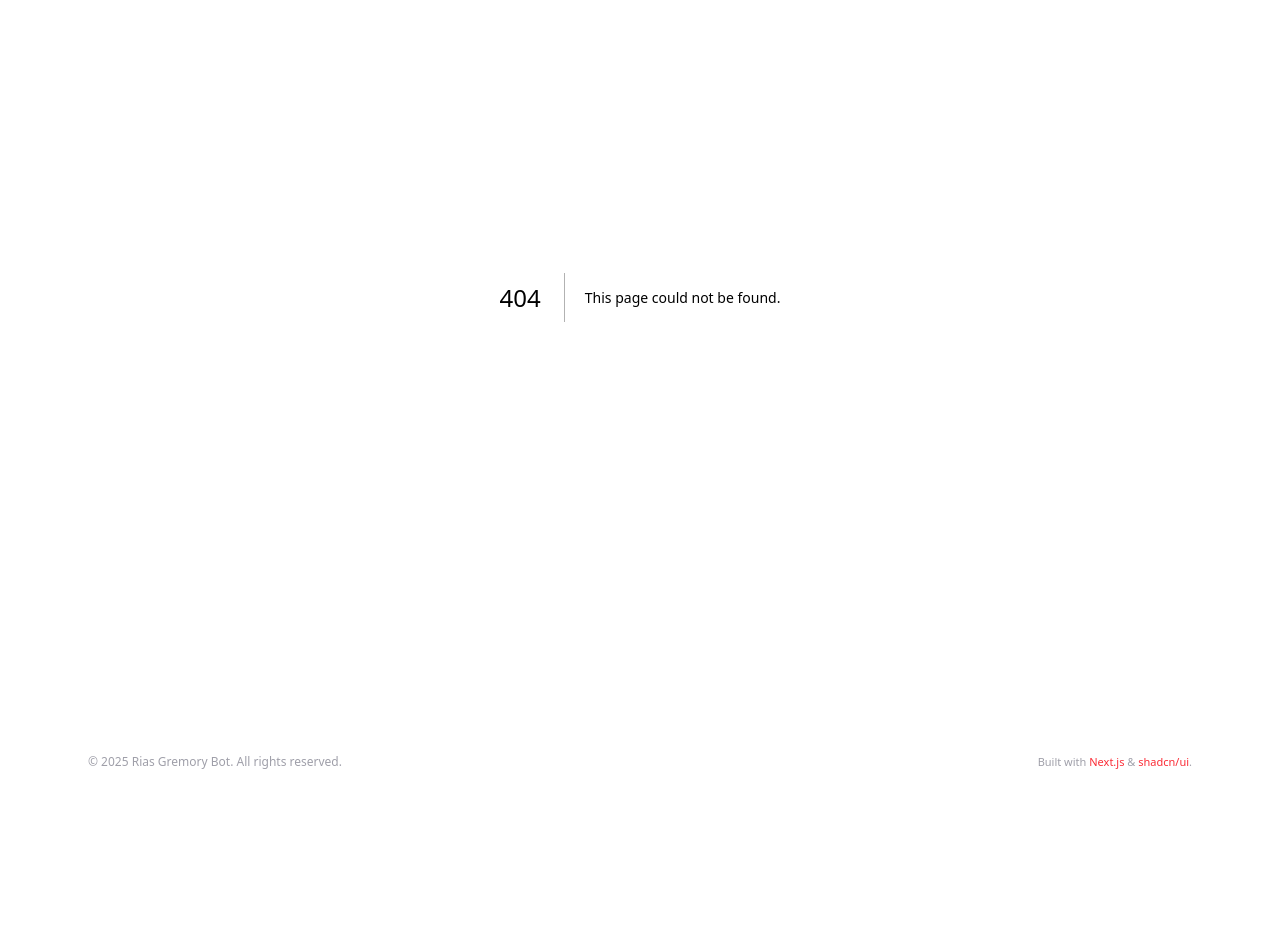
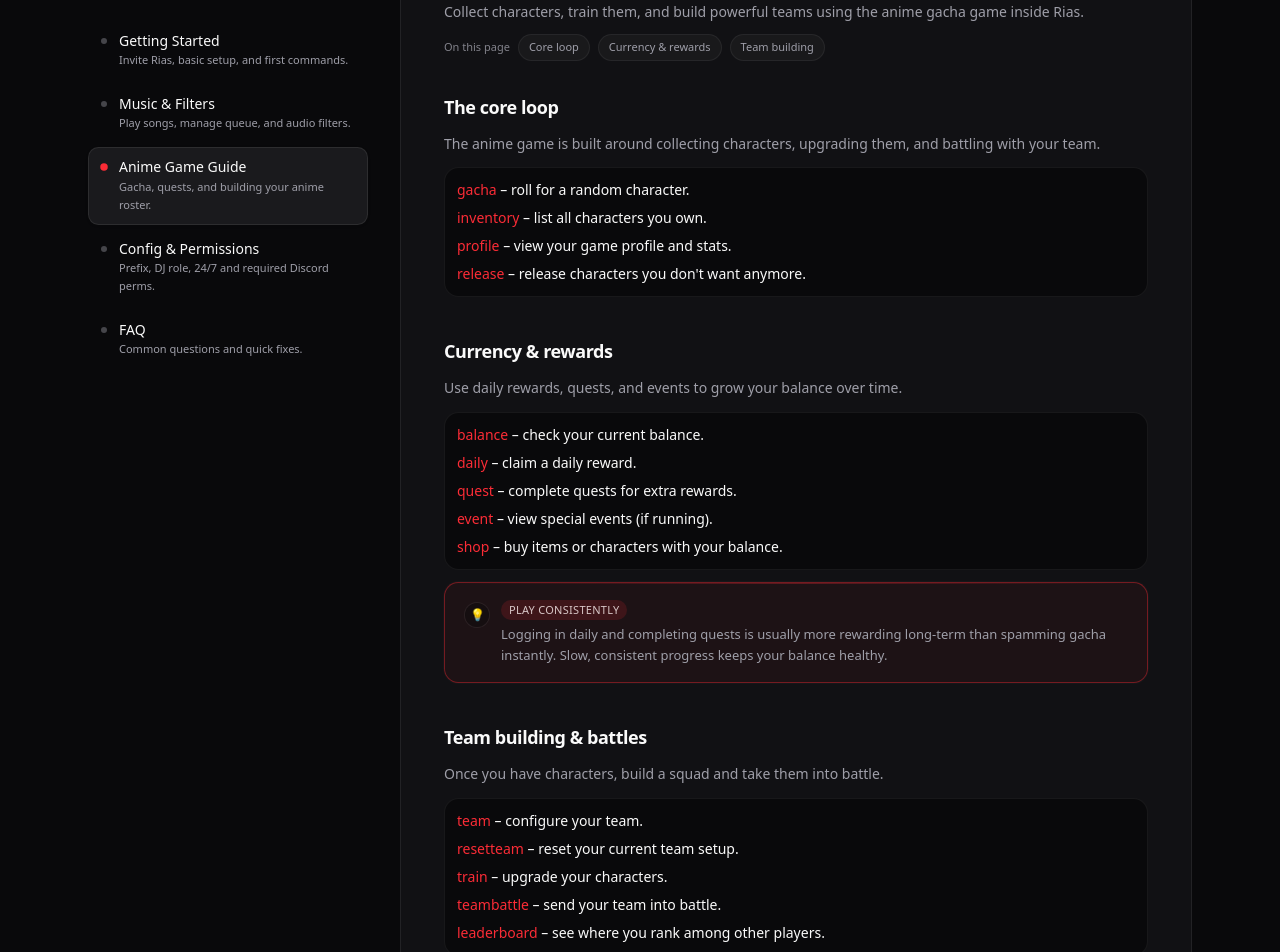
Before and after one commit to shahenwaz/rias_gremory_web, a Next.js app: page /docs/anime-game in a window 1280 px wide. Before the commit this address had no page. Shown: the part 200-1152 px from the top of the page. Before the commit the page ends 994 px from the top, so only its background shows below. Built offline with nearby package versions, Linux system fonts and the light colour scheme.

Commit message:
feat(docs): create Anime Game documentation page

```diff
--- /dev/null
+++ b/app/(root)/docs/anime-game/page.tsx
@@ -0,0 +1,149 @@
+import { Callout } from "@/components/docs/callout";
+
+const sections = [
+  { id: "core-loop", label: "Core loop" },
+  { id: "currency", label: "Currency & rewards" },
+  { id: "team-building", label: "Team building" },
+];
+
+export default function AnimeGameDocsPage() {
+  return (
+    <div className="space-y-8">
+      <header className="space-y-3">
+        <p className="text-xs font-medium uppercase tracking-[0.22em] text-primary">
+          Documentation
+        </p>
+        <h2 className="text-2xl font-semibold tracking-tight sm:text-3xl">
+          Anime Game Guide
+        </h2>
+        <p className="max-w-2xl text-sm text-muted-foreground">
+          Collect characters, train them, and build powerful teams using the
+          anime gacha game inside Rias.
+        </p>
+
+        <div className="flex flex-wrap items-center gap-2 text-[11px]">
+          <span className="text-muted-foreground/80">On this page</span>
+          {sections.map((s) => (
+            <a
+              key={s.id}
+              href={`#${s.id}`}
+              className="rounded-full border border-border/60 bg-secondary/40 px-2.5 py-1 text-[11px] font-medium text-muted-foreground hover:border-primary/70 hover:text-foreground"
+            >
+              {s.label}
+            </a>
+          ))}
+        </div>
+      </header>
+
+      <div className="space-y-10 text-sm leading-relaxed">
+        <section id="core-loop" className="space-y-3 scroll-mt-24">
+          <h3 className="text-lg font-semibold tracking-tight">
+            The core loop
+          </h3>
+          <p className="text-muted-foreground">
+            The anime game is built around collecting characters, upgrading
+            them, and battling with your team.
+          </p>
+
+          <ul className="mt-2 space-y-2 rounded-xl border border-border/60 bg-background p-3 text-xs sm:text-sm">
+            <li>
+              <span className="font-mono text-primary">gacha</span> – roll for a
+              random character.
+            </li>
+            <li>
+              <span className="font-mono text-primary">inventory</span> – list
+              all characters you own.
+            </li>
+            <li>
+              <span className="font-mono text-primary">profile</span> – view
+              your game profile and stats.
+            </li>
+            <li>
+              <span className="font-mono text-primary">release</span> – release
+              characters you don&apos;t want anymore.
+            </li>
+          </ul>
+        </section>
+
+        <section id="currency" className="space-y-3 scroll-mt-24">
+          <h3 className="text-lg font-semibold tracking-tight">
+            Currency & rewards
+          </h3>
+          <p className="text-muted-foreground">
+            Use daily rewards, quests, and events to grow your balance over
+            time.
+          </p>
+
+          <ul className="mt-2 space-y-2 rounded-xl border border-border/60 bg-background p-3 text-xs sm:text-sm">
+            <li>
+              <span className="font-mono text-primary">balance</span> – check
+              your current balance.
+            </li>
+            <li>
+              <span className="font-mono text-primary">daily</span> – claim a
+              daily reward.
+            </li>
+            <li>
+              <span className="font-mono text-primary">quest</span> – complete
+              quests for extra rewards.
+            </li>
+            <li>
+              <span className="font-mono text-primary">event</span> – view
+              special events (if running).
+            </li>
+            <li>
+              <span className="font-mono text-primary">shop</span> – buy items
+              or characters with your balance.
+            </li>
+          </ul>
+
+          <Callout type="tip" title="Play consistently">
+            Logging in daily and completing quests is usually more rewarding
+            long-term than spamming gacha instantly. Slow, consistent progress
+            keeps your balance healthy.
+          </Callout>
+        </section>
+
+        <section id="team-building" className="space-y-3 scroll-mt-24">
+          <h3 className="text-lg font-semibold tracking-tight">
+            Team building & battles
+          </h3>
+
+          <p className="text-muted-foreground">
+            Once you have characters, build a squad and take them into battle.
+          </p>
+
+          <ul className="mt-2 space-y-2 rounded-xl border border-border/60 bg-background p-3 text-xs sm:text-sm">
+            <li>
+              <span className="font-mono text-primary">team</span> – configure
+              your team.
+            </li>
+            <li>
+              <span className="font-mono text-primary">resetteam</span> – reset
+              your current team setup.
+            </li>
+            <li>
+              <span className="font-mono text-primary">train</span> – upgrade
+              your characters.
+            </li>
+            <li>
+              <span className="font-mono text-primary">teambattle</span> – send
+              your team into battle.
+            </li>
+            <li>
+              <span className="font-mono text-primary">leaderboard</span> – see
+              where you rank among other players.
+            </li>
+          </ul>
+
+          <Callout type="warning" title="Trading safely">
+            Commands like <span className="font-mono">trade</span> and{" "}
+            <span className="font-mono">give</span> let you interact with other
+            players. Only trade with people you trust and double-check what
+            you&apos;re giving away before confirming.
+          </Callout>
+        </section>
+      </div>
+    </div>
+  );
+}
--- a/app/(root)/docs/music-filters/page.tsx
+++ b/app/(root)/docs/music-filters/page.tsx
@@ -60,7 +60,7 @@ export default function MusicFiltersDocsPage() {
             Core music commands from the help menu:
           </p>
 
-          <ul className="grid gap-2 rounded-xl border border-border/60 bg-background p-3 text-xs sm:grid-cols-2 sm:text-[13px]">
+          <ul className="mt-2 space-y-2 rounded-xl border border-border/60 bg-background p-3 text-xs sm:text-sm">
             <li>
               <span className="font-mono text-primary">play</span> – play a song
               or playlist.
@@ -98,7 +98,7 @@ export default function MusicFiltersDocsPage() {
             Manage the music queue precisely:
           </p>
 
-          <ul className="space-y-1.5 text-xs sm:text-[13px]">
+          <ul className="mt-2 space-y-2 rounded-xl border border-border/60 bg-background p-3 text-xs sm:text-sm">
             <li>
               <span className="font-mono text-primary">queue</span> – show the
               queue.
```
